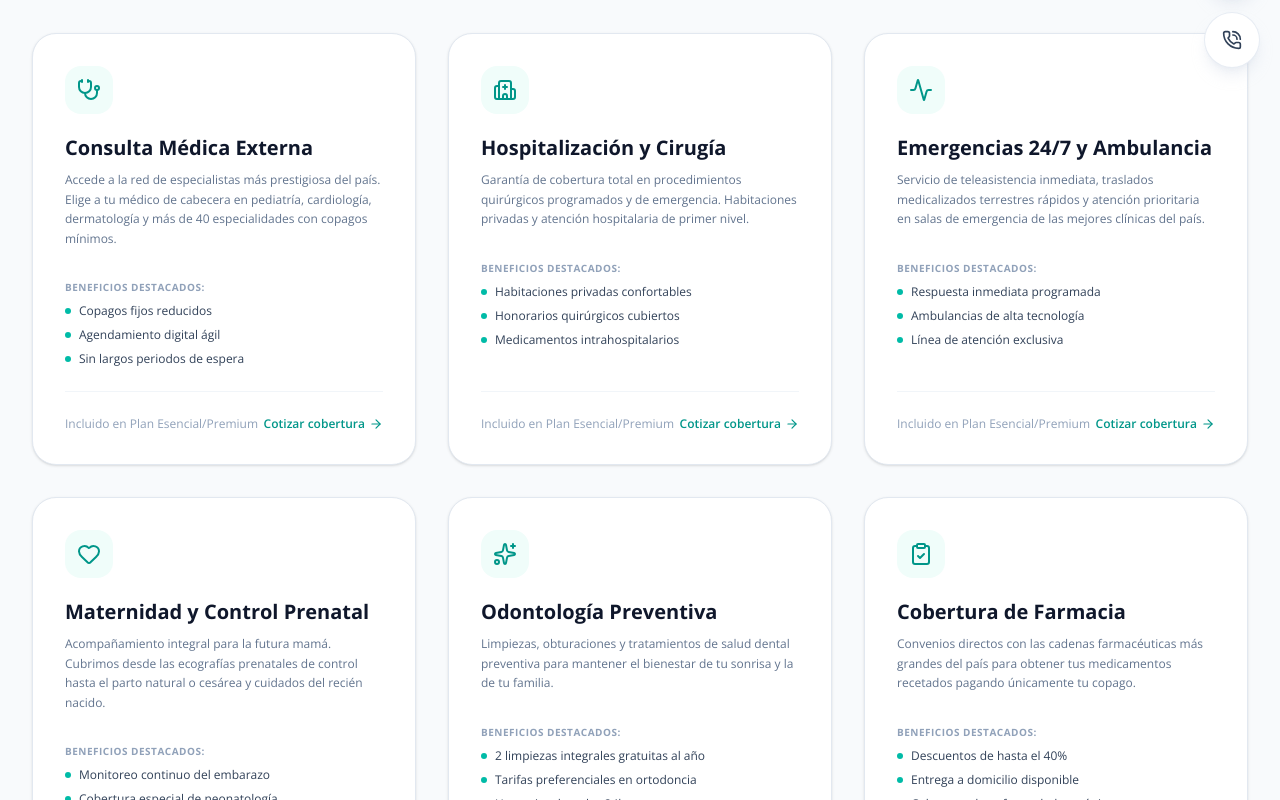
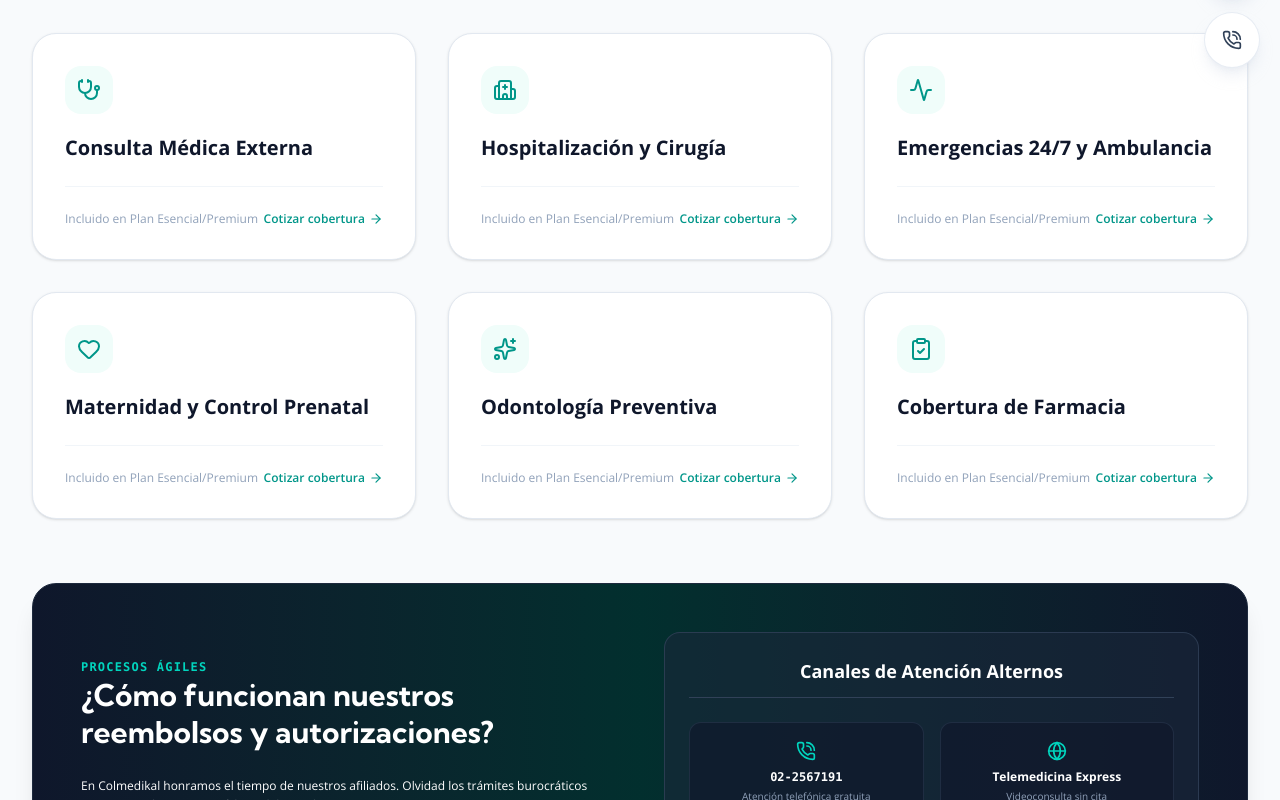
Before and after one commit to edox54/Colmedikal-V3, a React (Vite) app: page /servicios in a window 1280 px wide. Shown: the part 700-1500 px from the top of the page. Built offline with nearby package versions, Linux system fonts and the light colour scheme; no server answers.

Commit message:
fix: simplify service cards — show only icon, title, and CTA

```diff
--- a/src/components/Services.tsx
+++ b/src/components/Services.tsx
@@ -108,27 +108,9 @@ export default function Services({ setCurrentPage }: ServicesProps) {
                   {service.id === 'farmacia' && <ClipboardCheck className="w-6 h-6" />}
                 </div>
 
-                <div className="space-y-2">
-                  <h3 className="text-xl font-bold text-slate-900 group-hover:text-teal-700 transition-colors">
-                    {service.title}
-                  </h3>
-                  <p className="text-xs text-slate-500 leading-relaxed">
-                    {service.description}
-                  </p>
-                </div>
-
-                {/* Benefits Bullet points */}
-                <div className="pt-3 space-y-2">
-                  <span className="block text-[10px] font-bold uppercase tracking-wider text-slate-400">Beneficios Destacados:</span>
-                  <ul className="space-y-2">
-                    {service.benefits.map((benefit, bIdx) => (
-                      <li key={bIdx} className="flex items-center gap-2 text-xs text-slate-700">
-                        <span className="w-1.5 h-1.5 rounded-full bg-teal-500 shrink-0" />
-                        <span>{benefit}</span>
-                      </li>
-                    ))}
-                  </ul>
-                </div>
+                <h3 className="text-xl font-bold text-slate-900 group-hover:text-teal-700 transition-colors">
+                  {service.title}
+                </h3>
               </div>
 
               <div className="pt-6 mt-6 border-t border-slate-100 flex justify-between items-center text-xs">
```
